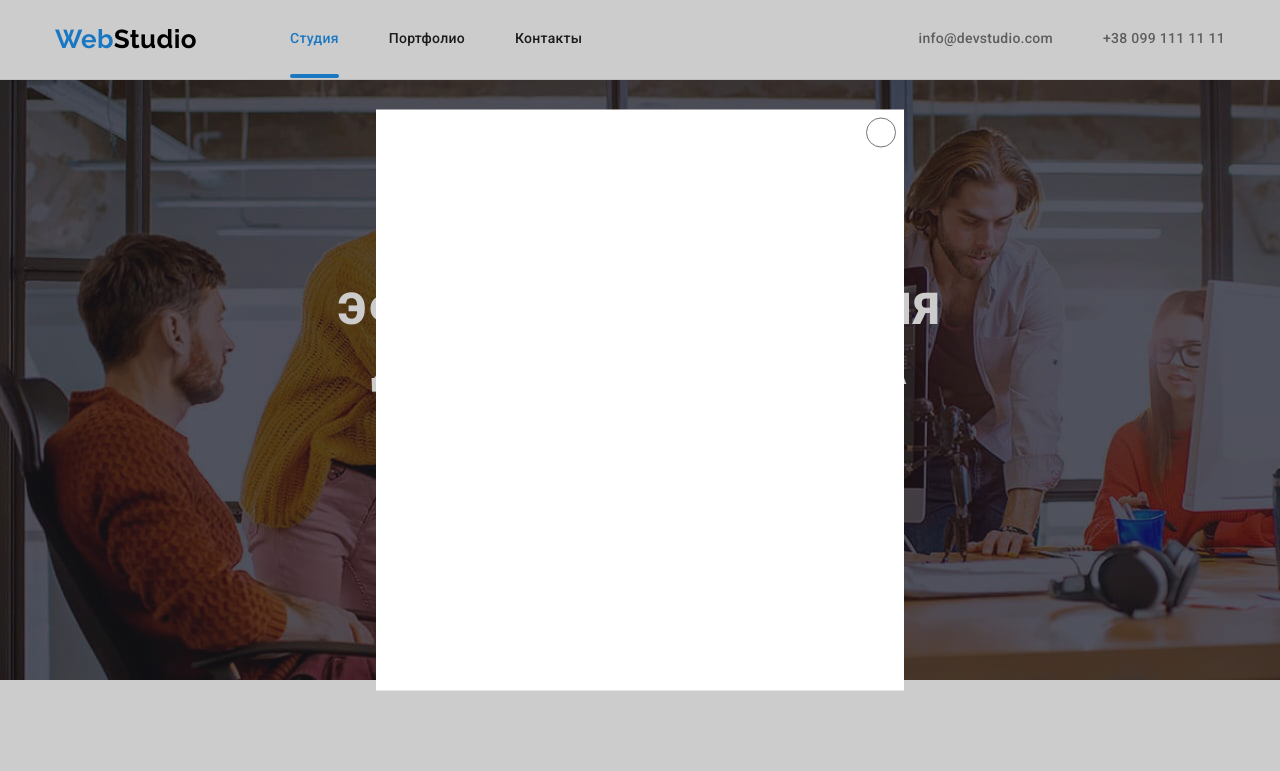
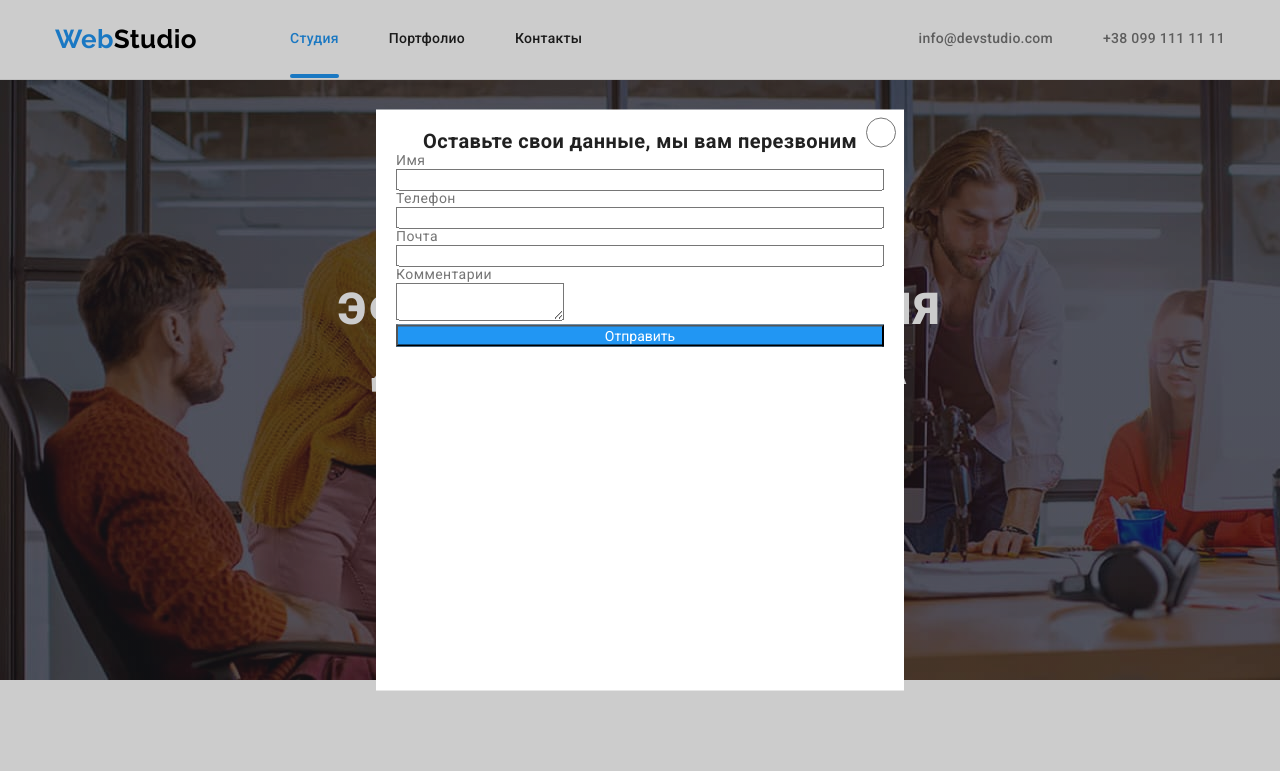
Before and after one commit to viikkii/goit-markup-hw-06, a plain HTML site: page index.html in a window 1280 px wide. Both pictures are taken after a click on the button "Заказать услугу". Shown: the top 771 px of the page. Drawn offline with nearby package versions, Linux system fonts and the light colour scheme.

Commit message:
Добавлен кусок модального окна без стилей по ДЗ-06

```diff
--- a/css/styles.css
+++ b/css/styles.css
@@ -589,9 +589,12 @@ img {
 .join-title {
   width: 44px;
   height: 44px;
-  margin-right: 10px;
   border-radius: 50%;
   background: rgba(255, 255, 255, 0.1);
+}
+
+.join-title:not(:last-child) {
+  margin-right: 10px;
 }
 
 .join-link:hover,
@@ -608,7 +611,6 @@ img {
 .user-email {
   display: flex;
   align-items: center;
-  justify-content: center;
 }
 
 .user-email input::placeholder {
@@ -633,7 +635,7 @@ img {
   padding-top: 10px;
   padding-bottom: 10px;
   padding-right: 28px;
-  padding-left: 28px;
+  padding-left: 29px;
   font-weight: 700;
   font-size: 16px;
   line-height: 1.88;
@@ -643,6 +645,7 @@ img {
   background-color: var(--accent-color);
   border-color: transparent;
   border-radius: 4px;
+  font-family: inherit;
   transition: box-shadow 250ms cubic-bezier(0.4, 0, 0.2, 1),
     color 250ms cubic-bezier(0.4, 0, 0.2, 1);
 }
@@ -654,6 +657,7 @@ img {
 
 .mail-pic {
   fill: var(--primary-white-color);
+  vertical-align: middle;
 }
 
 .user-email input {
@@ -848,3 +852,27 @@ img {
   visibility: hidden;
   pointer-events: none;
 }
+
+/* РАЗМЕТКА МОДАЛЬНОГО ОКНА */
+.modal-form {
+  padding: 20px;
+}
+
+.form-field {
+  display: flex;
+  flex-direction: column;
+}
+
+.btn-send {
+  background-color: var(--accent-color);
+  color: var(--primary-white-color);
+  font-family: inherit;
+}
+
+.modal-text {
+  font-weight: 700;
+  font-size: 20px;
+  line-height: 1.15;
+  text-align: center;
+  color: var(--section-text-color);
+}
--- a/index.html
+++ b/index.html
@@ -628,6 +628,7 @@
       </div>
     </footer>
 
+    <!-- модальное окно -->
     <div class="backdrop is-hidden" data-modal>
       <div class="modal">
         <button type="button" data-modal-close class="close-btn">
@@ -637,6 +638,35 @@
             ></use>
           </svg>
         </button>
+
+        <!-- модальное окно-разметка -->
+        <form class="modal-form">
+          <div class="form-field">
+            <p class="modal-text">Оставьте свои данные, мы вам перезвоним</p>
+            <label class="form-label">Имя</label>
+            <input
+              type="text"
+              class="form-input"
+              name="user-name"
+              minlength="2"
+            />
+            <label class="form-label">Телефон</label>
+            <input
+              type="tel"
+              class="form-input"
+              name="user-phone"
+              pattern="[0-9]{3}-[0-9]{3}-[0-9]{2}-[0-9]{2}"
+              title="096-000-00-00"
+            />
+            <label class="form-label">Почта</label>
+            <input type="mail" class="form-input" name="user-mail" />
+            <label>
+              <p>Комментарии</p>
+              <textarea name="user-message" class="form-message"></textarea>
+            </label>
+            <button type="submit" class="btn-send">Отправить</button>
+          </div>
+        </form>
       </div>
     </div>
     <script src="./js/modal.js"></script>
```
